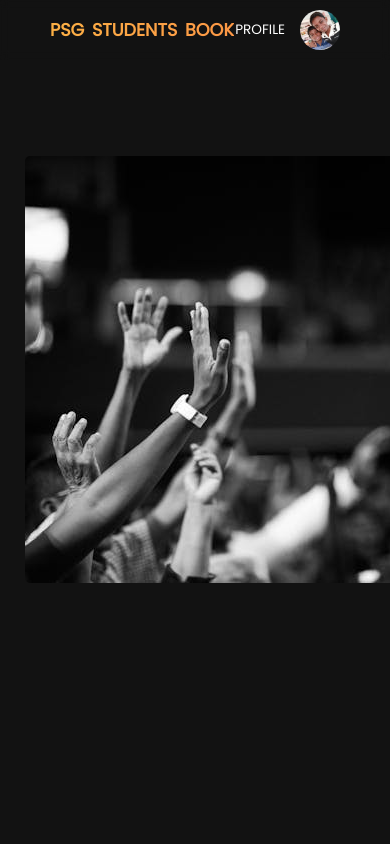
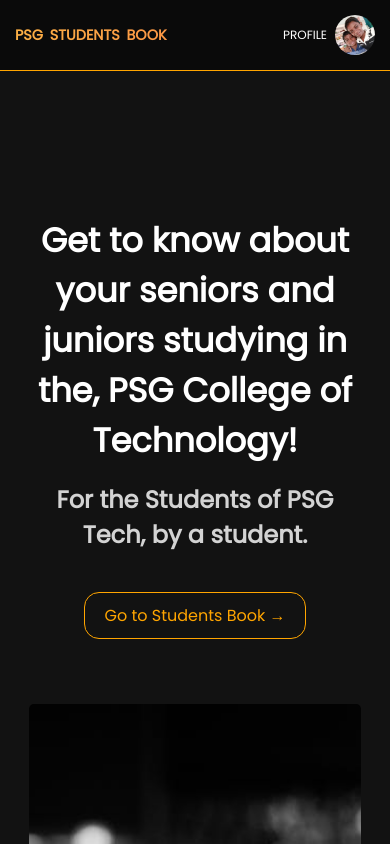
Before and after one commit to subashRK/psg-students-book, a Next.js app: page / in a window 390 px wide. Built offline with nearby package versions, Linux system fonts and the light colour scheme.

Commit message:
finished

```diff
--- a/src/app/globals.css
+++ b/src/app/globals.css
@@ -13,10 +13,6 @@ body {
 
 body {
 	color: var(--foreground);
-	/* background-image: url("/background.jpg");
-	background-repeat: no-repeat;
-	background-position: center;
-	background-size: cover; */
 	-webkit-font-smoothing: antialiased;
 	-moz-osx-font-smoothing: grayscale;
 }
@@ -31,3 +27,9 @@ a {
 	color: inherit;
 	text-decoration: none;
 }
+
+.e-message {
+	font-size: 1.5rem;
+	margin-top: 35px;
+	text-align: center;
+}
--- a/src/app/home.module.css
+++ b/src/app/home.module.css
@@ -1,5 +1,5 @@
 .title {
-	font-size: clamp(1.5rem, 3vw, 2.5rem);
+	font-size: clamp(2.1rem, 2.9vw, 2.4rem);
 }
 
 .title a {
@@ -25,7 +25,7 @@
 
 .container h2 {
 	color: lightgray;
-	font-size: clamp(0.9rem, 1.8vw, 1.5rem);
+	font-size: 1.5rem;
 }
 
 .container img {
@@ -33,6 +33,7 @@
 	height: 100%;
 	object-fit: cover;
 	border-radius: 5px;
+	min-height: 450px;
 }
 
 .container > div {
@@ -41,8 +42,9 @@
 	display: flex;
 	flex-direction: column;
 	align-items: flex-start;
+	justify-content: space-evenly;
 	gap: 40px;
-	padding: 15px 0px;
+	padding: 25px 0px;
 }
 
 .container > div > div {
@@ -85,9 +87,19 @@
 	scale: 1 1;
 }
 
-.mainImage {
-	border-radius: 3px;
-	box-shadow: 5px 5px 10px rgba(0, 0, 0, 0.3);
-	width: 80%;
-	height: calc(80% / 1.5);
+@media only screen and (max-width: 1050px) {
+	.container {
+		flex-direction: column-reverse;
+		align-items: center;
+		padding: 35px;
+	}
+
+	.container > div {
+		text-align: center;
+		align-items: center;
+	}
+
+	.container img {
+		width: 85vw;
+	}
 }
--- a/src/app/layout.js
+++ b/src/app/layout.js
@@ -20,7 +20,7 @@ export default function RootLayout({ children }) {
 	return (
 		<html lang="en">
 			<body className={poppins.className}>
-				<ProgressBar color="orange" />
+				<ProgressBar color="orange" showSpinner={false} />
 				<Navbar />
 				{children}
 			</body>
--- a/src/app/page.js
+++ b/src/app/page.js
@@ -18,7 +18,7 @@ export default function Home() {
 					<h2>For the Students of PSG Tech, by a student.</h2>
 				</div>
 
-				<Link className={styles.gotoLink} href="/students">
+				<Link className={styles.gotoLink} href="/students?dept=PT&batch=25">
 					Go to Students Book &rarr;
 				</Link>
 			</div>
--- /dev/null
+++ b/src/app/students/error.js
@@ -0,0 +1,5 @@
+"use client"
+
+export default function Error() {
+	return <div className="e-message">Something Went Wrong!</div>
+}
--- a/src/components/Navbar.js
+++ b/src/components/Navbar.js
@@ -8,7 +8,7 @@ const PROFILE_HEIGHT = 40
 export default function Navbar() {
 	return (
 		<>
-			<nav style={{ height: HEIGHT }} className={styles.navbar}>
+			<nav style={{ minHeight: HEIGHT }} className={styles.navbar}>
 				<Link href="/" className={styles.title}>
 					PSG Students Book
 				</Link>
--- a/src/components/navbar.module.css
+++ b/src/components/navbar.module.css
@@ -1,5 +1,5 @@
 .navbar {
-	padding: 0px 50px;
+	padding: 0px 25px;
 	display: flex;
 	align-items: center;
 	justify-content: space-between;
@@ -8,7 +8,11 @@
 	left: 0%;
 	width: 100vw;
 	text-transform: uppercase;
-	backdrop-filter: blur(5px);
+	backdrop-filter: blur(3px);
+	background-color: rgba(10, 10, 10, 0.9);
+	border-bottom: 1px solid orange;
+	z-index: 999;
+	gap: 24px;
 }
 
 .navbar .title {
@@ -19,6 +23,7 @@
 	background: linear-gradient(to left, #fc9745, #fcb045);
 	background-clip: text;
 	-webkit-background-clip: text;
+	text-align: center;
 }
 
 .profile {
@@ -36,3 +41,18 @@
 .profile img {
 	border-radius: 50%;
 }
+
+@media only screen and (max-width: 400px) {
+	.navbar {
+		padding: 15px;
+	}
+
+	.navbar .title {
+		font-size: 0.9rem;
+	}
+
+	.profile {
+		font-size: 0.75rem;
+		gap: 8px;
+	}
+}
```
Also changed, not shown: src/app/students/page.js (+11 -3 lines), src/components/Search.js (+21 -6 lines), src/components/search.module.css (+21 -6 lines).
